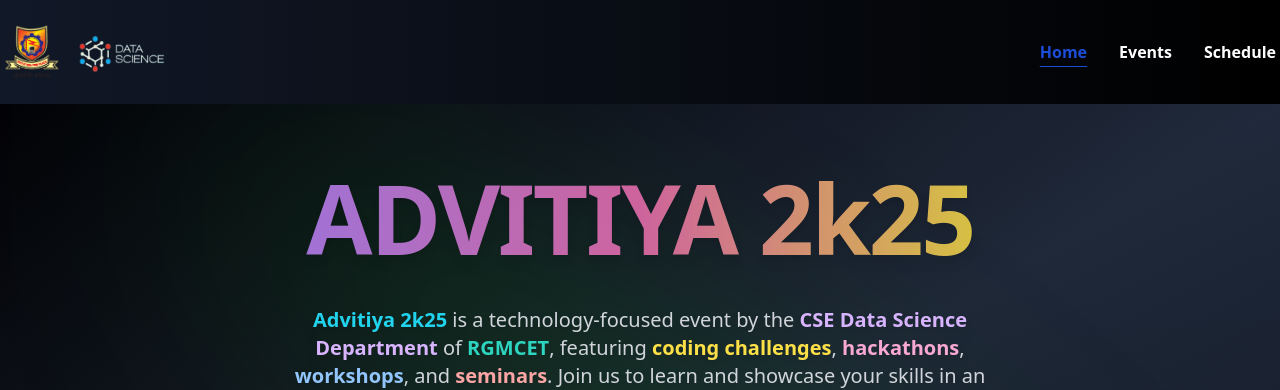
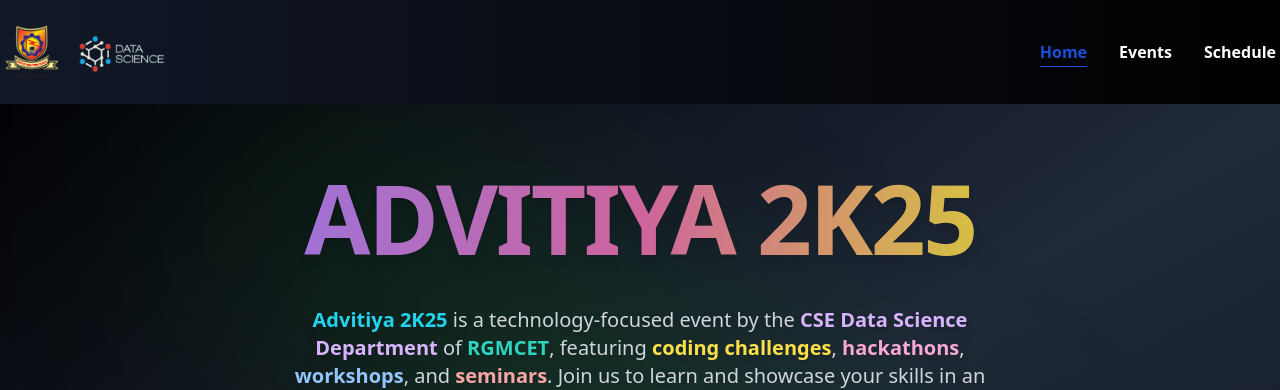
Before and after one commit to harshithreddy-dev/Advitiya2k25, a Next.js app: page / in a window 1280 px wide. Shown: the top 390 px of the page. Built offline with nearby package versions, Linux system fonts and the light colour scheme.

Commit message:
fixed minor issues

```diff
--- a/src/app/layout.tsx
+++ b/src/app/layout.tsx
@@ -16,9 +16,9 @@ const geistMono = localFont({
 });
 
 export const metadata: Metadata = {
-  title: "Advitiya 2k24 🔥",
+  title: "Advitiya 2K25 🔥",
   description:
-    "Advitiya 2k24 🔥 is the college event conducted by CSEDS RGMCET #advitiyians #rgmcet #cseds",
+    "Advitiya 2k25 🔥 is the college event conducted by CSEDS RGMCET #advitiyians #rgmcet #cseds",
 };
 
 export default function RootLayout({
--- a/src/app/page.tsx
+++ b/src/app/page.tsx
@@ -19,12 +19,12 @@ export default function SpotlightPreview() {
       <div className="relative z-20 w-full flex flex-col items-center text-center space-y-8 sm:space-y-10 px-6 max-w-6xl">
         {/* Title */}
         <h1 className="bg-clip-text bg-gradient-to-r from-purple-400 via-pink-400 to-yellow-300 font-extrabold text-transparent text-5xl md:text-6xl lg:text-8xl tracking-tight drop-shadow-lg animate-pulse">
-          ADVITIYA 2k25
+          ADVITIYA 2K25
         </h1>
 
         {/* Description */}
         <p className="text-gray-300 text-lg sm:text-xl max-w-3xl leading-relaxed drop-shadow-lg">
-          <span className="font-semibold text-cyan-400">Advitiya 2k25</span> is
+          <span className="font-semibold text-cyan-400">Advitiya 2K25</span> is
           a technology-focused event by the{" "}
           <span className="font-semibold text-purple-300">
             CSE Data Science Department
```
